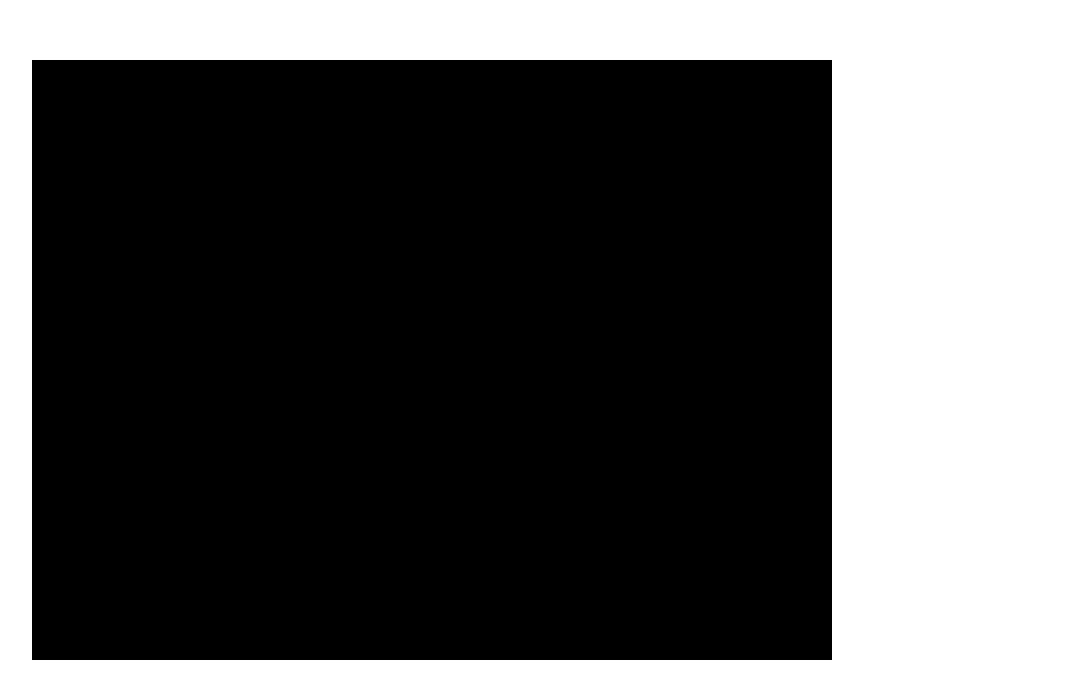
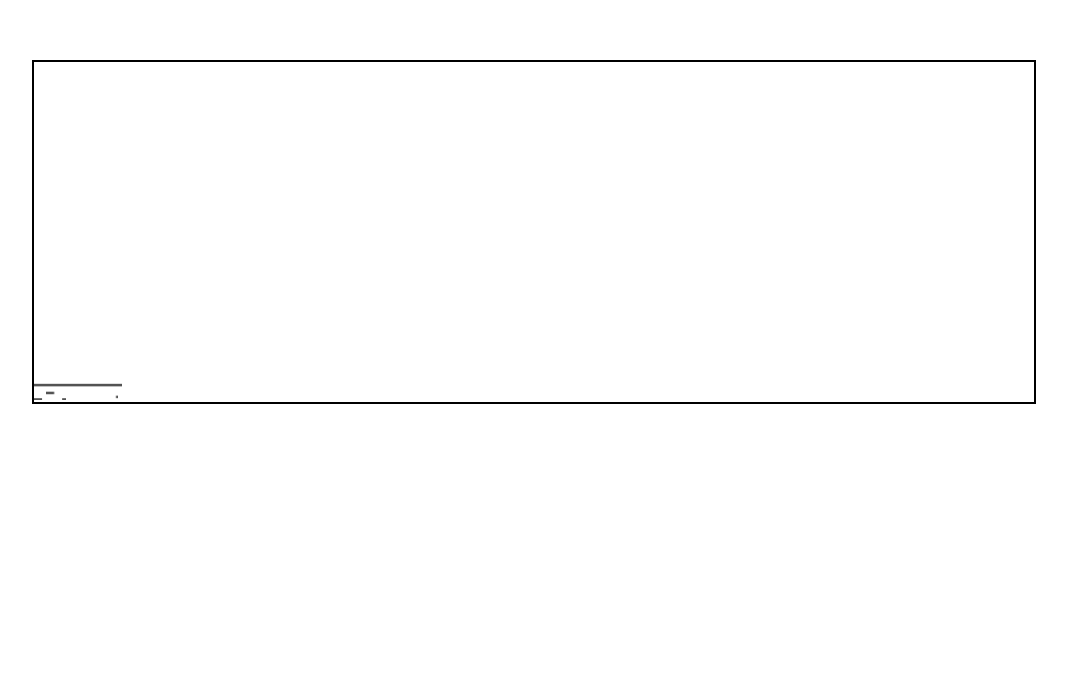
Before and after one commit to themtrx/Dino-game-clone, a website built with webpack: page index.html in a window 1280 px wide. Shown: the part 148-846 px from the top of the page, without its empty margins (176-1243 px from the left). After the commit the page ends 800 px from the top, so only its background shows below. Built offline with nearby package versions, Linux system fonts and the light colour scheme; files whose address does not match are found by name.

Commit message:
Load ground

```diff
--- a/index.html
+++ b/index.html
@@ -6,6 +6,9 @@
       body {
         padding: 200px;
       }
+      canvas {
+        border: 2px solid black;
+      }
     </style>
   </head>
   <body>
--- a/src/Scenes/PlayScene.ts
+++ b/src/Scenes/PlayScene.ts
@@ -6,7 +6,7 @@
     }
 
     create() {
-        alert("Hello World!")
+        this.add.tileSprite(0, 340, 88, 26, 'ground').setOrigin(0, 1)
     }
 }
 
--- a/src/index.ts
+++ b/src/index.ts
@@ -5,8 +5,10 @@
 
 const config: Phaser.Types.Core.GameConfig = {
   type: Phaser.AUTO,
-  width: 800,
-  height: 600,
+  width: 1000,
+  height: 340,
+  pixelArt: true,
+  transparent: true,
   physics: {
     default: 'arcade'
   },
```
